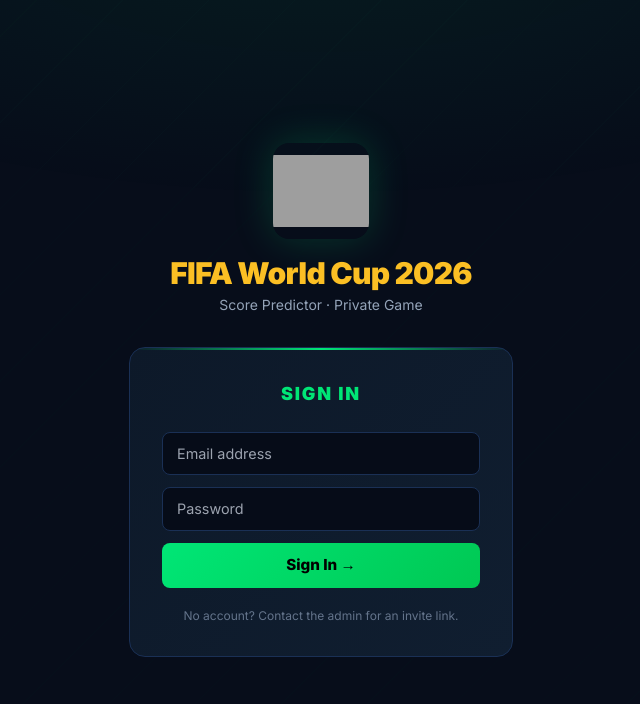
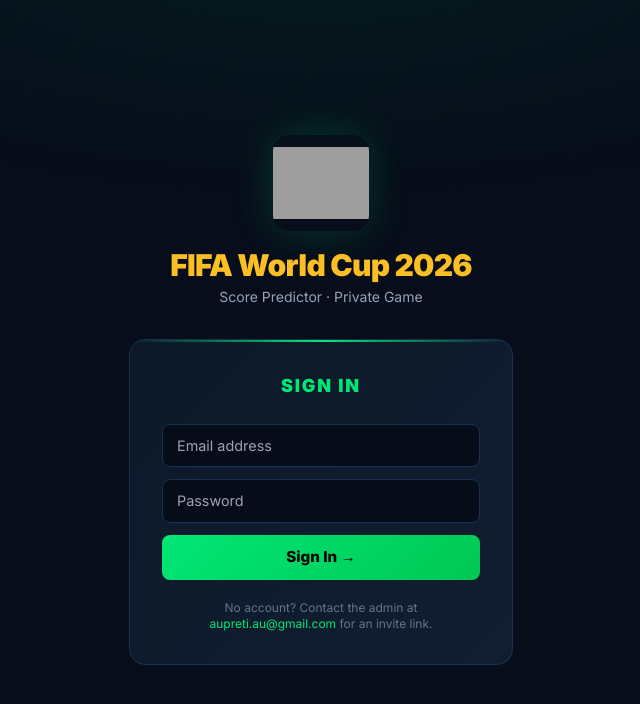
Before and after one commit to aavashau/Fifa26pNW, a FastAPI app: page /login in a window 1280 px wide. Shown: the top 704 px of the page, without its empty margins (319-959 px from the left). Run offline with FastAPI, Linux system fonts and the light colour scheme; some libraries are stand-ins or nearby versions; grey boxes are pictures that could not be loaded.

Commit message:
Add admin contact email to login page
Co-Authored-By: Claude Sonnet 4.6 <noreply@anthropic.com>

```diff
--- a/templates/login.html
+++ b/templates/login.html
@@ -77,7 +77,9 @@
       </form>
 
       <p class="text-center text-slate-500 text-xs mt-5">
-        No account? Contact the admin for an invite link.
+        No account? Contact the admin at
+        <a href="mailto:aupreti.au@gmail.com" style="color:#00e676;">aupreti.au@gmail.com</a>
+        for an invite link.
       </p>
     </div>
 
```
